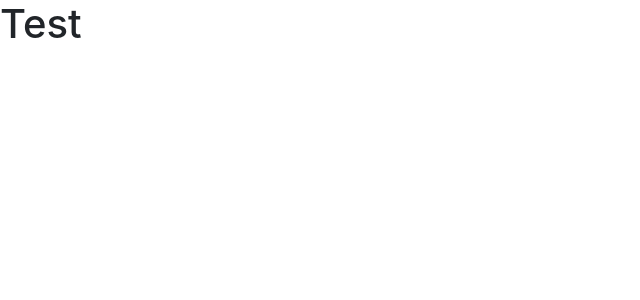
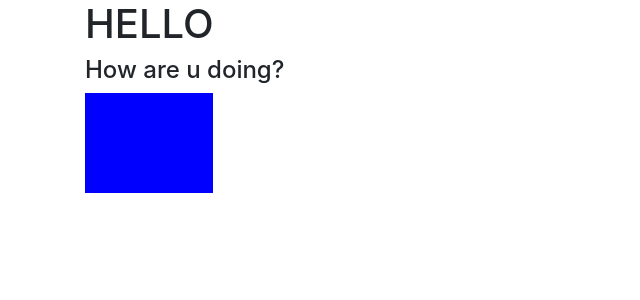
Before and after one commit to gaisinskii/gsap-nuxt, a Nuxt app: page / in a window 1280 px wide. Shown: the top 300 px of the page, without its empty margins (0-640 px from the left). Built offline with nearby package versions, Linux system fonts and the light colour scheme.

Commit message:
setup is done

```diff
--- a/components/MainComponent.vue
+++ b/components/MainComponent.vue
@@ -1,15 +1,42 @@
 <template>
-    <section>
-        <h1>Test</h1>
-    </section>
+    <div class="container">
+        <div class="home">
+            <h1>
+                HELLO
+            </h1>
+            <h4>
+                How are u doing?
+            </h4>
+        </div>
+        <div class="rect">
+
+        </div>
+    </div>
 </template>
 
 <script>
+import { TweenMax } from 'gsap';
+
 export default {
-
-}
+  name: 'Home',
+  methods: {
+    animate() {
+      TweenMax.to('.rect', 1, { x: 100, alpha: 0, ease: Sine.easeIn });
+      console.log('test');
+    },
+  },
+  beforeMount() {
+    this.animate();
+  },
+};
 </script>
 
-<style>
-
+<style lang="scss">
+.rect {
+    background-color:blue;
+    width: 10vw;
+    height: 100px;
+    position: absolute;
+    z-index: -1;
+}
 </style>
--- a/nuxt.config.js
+++ b/nuxt.config.js
@@ -1,4 +1,4 @@
-const pkg = require('./package')
+const pkg = require('./package');
 
 module.exports = {
   mode: 'universal',
@@ -11,11 +11,11 @@ module.exports = {
     meta: [
       { charset: 'utf-8' },
       { name: 'viewport', content: 'width=device-width, initial-scale=1' },
-      { hid: 'description', name: 'description', content: pkg.description }
+      { hid: 'description', name: 'description', content: pkg.description },
     ],
     link: [
-      { rel: 'icon', type: 'image/x-icon', href: '/favicon.ico' }
-    ]
+      { rel: 'icon', type: 'image/x-icon', href: '/favicon.ico' },
+    ],
   },
 
   /*
@@ -42,7 +42,7 @@ module.exports = {
     // Doc: https://github.com/nuxt-community/axios-module#usage
     '@nuxtjs/axios',
     // Doc: https://bootstrap-vue.js.org/docs/
-    'bootstrap-vue/nuxt'
+    'bootstrap-vue/nuxt',
   ],
   /*
   ** Axios module configuration
@@ -65,9 +65,9 @@ module.exports = {
           enforce: 'pre',
           test: /\.(js|vue)$/,
           loader: 'eslint-loader',
-          exclude: /(node_modules)/
-        })
+          exclude: /(node_modules)/,
+        });
       }
-    }
-  }
-}
+    },
+  },
+};
--- a/pages/index.vue
+++ b/pages/index.vue
@@ -3,13 +3,13 @@
 </template>
 
 <script>
-import MainComponent from '~/components/MainComponent.vue';
+import MainComponent from '../components/MainComponent.vue';
 
 export default {
   components: {
     MainComponent,
-  }
-}
+  },
+};
 </script>
 
 <style>
```
Also changed, not shown: package.json (+15 -9 lines), .eslintrc.js, 1 other file (tests, documents, lock files or other folders).
